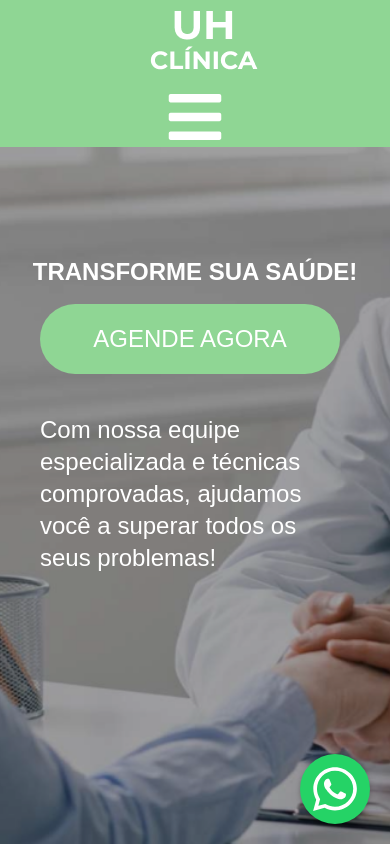
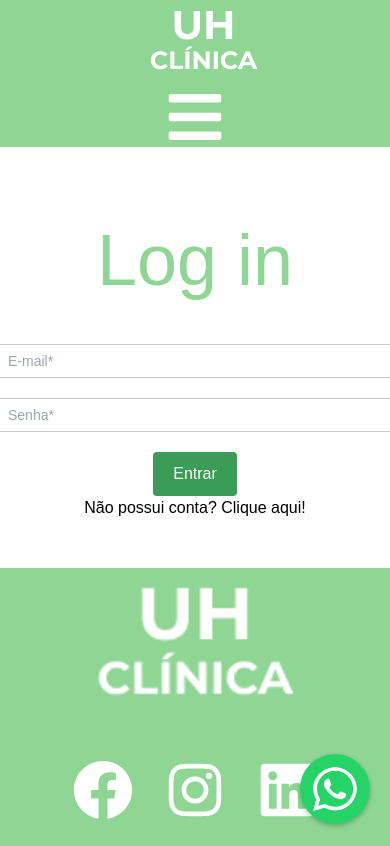
Before and after one commit to mateus-bonette00/ProjetoWeb_ClinicaMedica, a React (Create React App) app: page /login in a window 390 px wide. Shown: the top 846 px of the page. Built offline with nearby package versions, Linux system fonts and the light colour scheme.

Commit message:
terminando edição responsiva das seções

```diff
--- a/src/components/MainPage.jsx
+++ b/src/components/MainPage.jsx
@@ -2,9 +2,9 @@ import React from "react";
 
 function MainPage() {
   return (
-    <section className="bg-imagemHome flex flex-col w-screen h-screen lg:flex-row">
-      <div className="flex flex-col justify-center mt-64 lg:mt-0 lg:ml-32">
-        <h1 className="text-white font-bold text-2xl text-center lg:text-7xl lg:w-[550px] lg:text-left lg:mb-12 lg:mt-10">
+    <section className="bg-imagemHome flex flex-col w-screen h-screen justify-center items-center md:justify-center md:items-center lg:flex-row lg:justify-center lg:items-center">
+      <div className="flex flex-col justify-center mt-0 md:items-center lg:mt-0 lg:ml-32 md:mt-0 ">
+        <h1 className="text-white font-bold text-3xl text-center lg:text-7xl md:text-4xl md:text-center lg:w-[550px] lg:text-left lg:mb-12 lg:mt-0">
           TRANSFORME SUA SAÚDE!
         </h1>
         <a href="https://api.whatsapp.com/send?phone=5535998183459">
@@ -14,7 +14,7 @@ function MainPage() {
         </a>
       </div>
       <div>
-        <h2 className="text-white w-[300px] text-2xl mt-10 text-left ml-10 lg:mt-52 lg:text-4xl lg:w-[450px] lg:ml-36">
+        <h2 className="text-white w-[300px] md:text-center text-2xl mt-10 text-left md:ml-0 lg:mt-0 lg:text-4xl lg:w-[450px] lg:ml-36">
           Com nossa equipe especializada e técnicas comprovadas,
           ajudamos você a superar todos os seus problemas!
         </h2>
--- a/src/components/SobreNosSection.jsx
+++ b/src/components/SobreNosSection.jsx
@@ -12,7 +12,7 @@ function SobreNosSection() {
   return (
     <section className="flex flex-col text-justify justify-center items-center w-screen mt-12 mb-12">
       <h1 className="text-greeny text-7xl mb-12">Sobre Nós</h1>
-      <p className="mb-8 first-letter:text-5xl first-letter:text-greeny w-[350px]">
+      <p className="mb-8 first-letter:text-5xl first-letter:text-greeny w-[350px] lg:w-[1000px]">
         {" "}
         Lorem ipsum dolor sit amet, consectetur adipiscing elit.
         Vestibulum vel auctor nisi. Phasellus tempor maximus eleifend.
@@ -27,7 +27,7 @@ function SobreNosSection() {
         arcu id porttitor. Fusce sed nulla ligula. Nunc quis accumsan
         ante.
       </p>
-      <p className="min-[200px]:w-[350px]">
+      <p className="min-[200px]:w-[350px] lg:w-[1000px]">
         Vivamus lacinia aliquam tempor. Pellentesque viverra, sem quis
         laoreet vehicula, nibh sem iaculis lectus, efficitur venenatis
         felis sapien nec ante. Etiam sem nibh, consectetur sit amet
--- a/src/components/TextSobreNos_SobreNos.jsx
+++ b/src/components/TextSobreNos_SobreNos.jsx
@@ -3,7 +3,7 @@ import React from "react";
 function TextSobreNos() {
   return (
     <section className="flex flex-col text-justify justify-center items-center w-screen mt-12 mb-12">
-      <p className="w-[1000px]  first-letter:text-5xl first-letter:text-greeny">
+      <p className="w-[400px] lg:w-[1000px] first-letter:text-5xl first-letter:text-greeny">
 
         Lorem ipsum dolor sit amet, consectetur adipiscing elit.
         Vestibulum vel auctor nisi. Phasellus tempor maximus eleifend.
@@ -19,7 +19,7 @@ function TextSobreNos() {
         ante.
       </p>
       <br/>
-      <p className="w-[1000px]">
+      <p className="w-[400px] lg:w-[1000px]">
 
         Vivamus lacinia aliquam tempor. Pellentesque viverra, sem quis
         laoreet vehicula, nibh sem iaculis lectus, efficitur venenatis
@@ -36,12 +36,12 @@ function TextSobreNos() {
         tempus sodales. Morbi bibendum nunc at euismod placerat.
       </p>
       <br/>
-      <p className="w-[1000px]">
+      <p className="w-[400px] lg:w-[1000px]">
 
         Morbi varius nisi nec congue sagittis. Duis in faucibus massa, porttitor hendrerit augue. Donec orci orci, congue quis ultricies eget, porta pellentesque lorem. Proin sit amet lectus est. Ut lobortis ac tellus in laoreet. In elementum sed enim eu mollis. Curabitur eleifend euismod aliquet. Orci varius natoque penatibus et magnis dis parturient montes, nascetur ridiculus mus. Nam lectus tortor, sodales vitae diam nec, eleifend sagittis nisi. Cras id nunc laoreet, mattis dui et, tempor odio. Sed vel eleifend leo. Ut sit amet felis tortor. Cras at nisl sodales, fringilla libero at, dictum sapien. Vestibulum gravida dignissim lacus, in congue quam efficitur non. Sed quis vestibulum nulla.
       </p>
       <br/>
-      <p className="w-[1000px]">
+      <p className="w-[400px] lg:w-[1000px]">
 
         Fusce ultricies ex eget purus scelerisque, eget ornare metus pellentesque. Quisque mattis tincidunt tortor in pellentesque. Sed suscipit orci lacus, id pellentesque tortor ornare eu. Integer ut ex nisl. Ut non laoreet erat, eget finibus diam. Integer sit amet quam ac turpis molestie tincidunt. Ut leo lectus, dictum tincidunt imperdiet condimentum, mollis in sem. Curabitur mauris risus, tempor eget cursus sit amet, lacinia eu elit.
       </p>
--- a/src/components/pages/Cadastro.js
+++ b/src/components/pages/Cadastro.js
@@ -1,19 +1,19 @@
 import MainPage from "../MainPage";
-import CadastroTema from "../CadastroTema"
-import WppBotao from '../WppBotao';
+import CadastroTema from "../CadastroTema";
+import WppBotao from "../WppBotao";
 
-function Cadastro (){
-    return (
-    <div className="PageCadastro">
-        <MainPage />
-        <div className="tema">
-            <h1 className="text-greeny justify-center text-7xl mb-12">Cadastro</h1>
-        </div>
+function Cadastro() {
+  return (
+    <div className="PageCadastro mb-12">
+      <div className="tema">
+        <h1 className="text-greeny justify-center text-7xl mb-12 mt-56">
+          Cadastro
+        </h1>
         <CadastroTema />
         <WppBotao />
-
+      </div>
     </div>
-    )
+  );
 }
 
-export default Cadastro
+export default Cadastro;
--- a/src/components/pages/Login.js
+++ b/src/components/pages/Login.js
@@ -1,21 +1,19 @@
 import LoginTema from "../LoginTema";
 import MainPage from "../MainPage";
-import WppBotao from '../WppBotao';
+import WppBotao from "../WppBotao";
 
-
-function Login(){
-
-    return(
-        <div className="PageLogin">
-            <MainPage />
-            <div className="tema">
-                <h1 className="text-greeny justify-center text-7xl mb-12">Log in</h1>
-            </div>
-            <LoginTema />
-            <WppBotao />
-        </div>
-    )
-
+function Login() {
+  return (
+    <div className="PageLogin mb-12">
+      <div className="tema">
+        <h1 className="text-greeny justify-center text-7xl mb-12 mt-56">
+          Log in
+        </h1>
+        <LoginTema />
+        <WppBotao />
+      </div>
+    </div>
+  );
 }
 
 export default Login;
```
